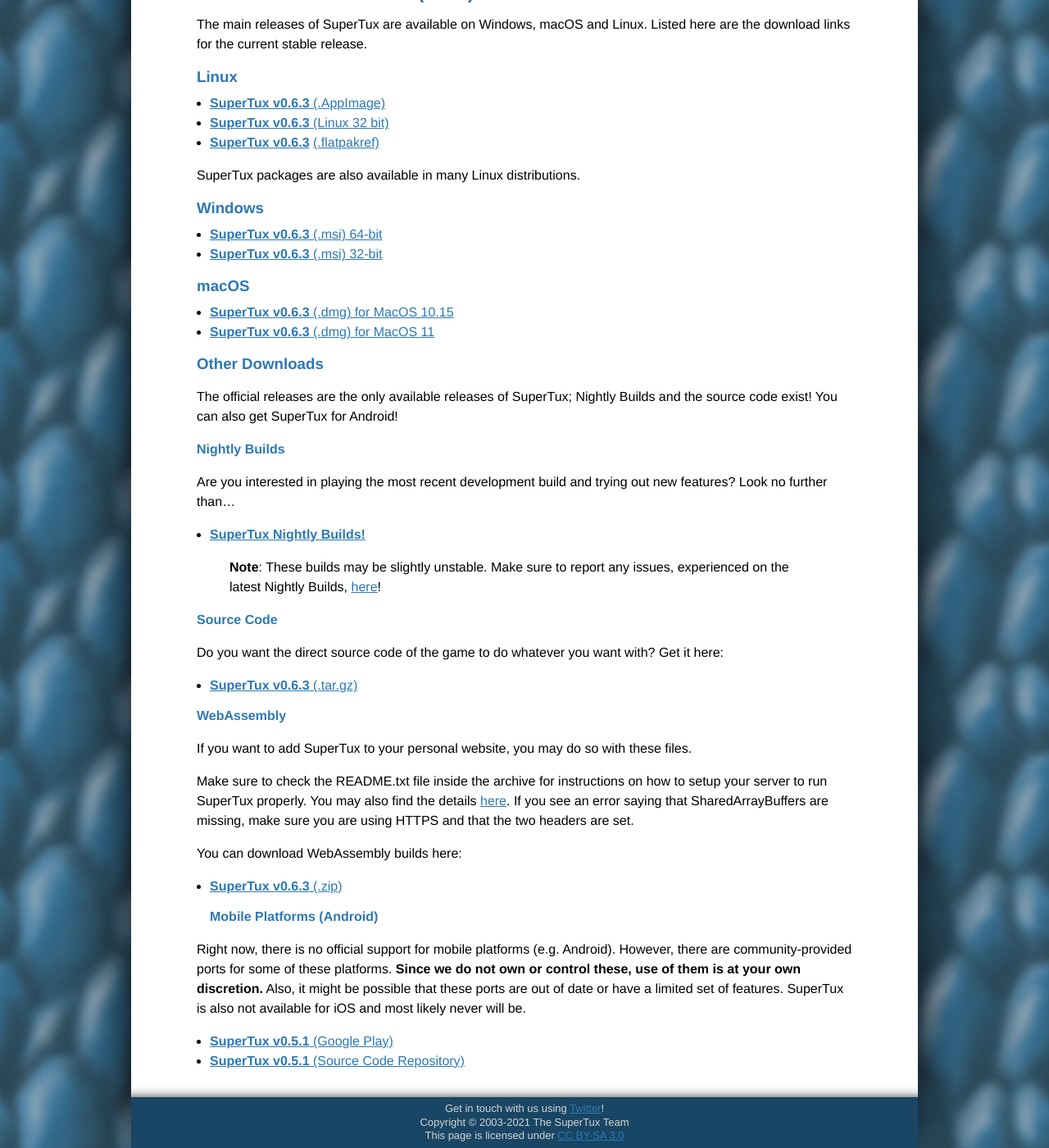
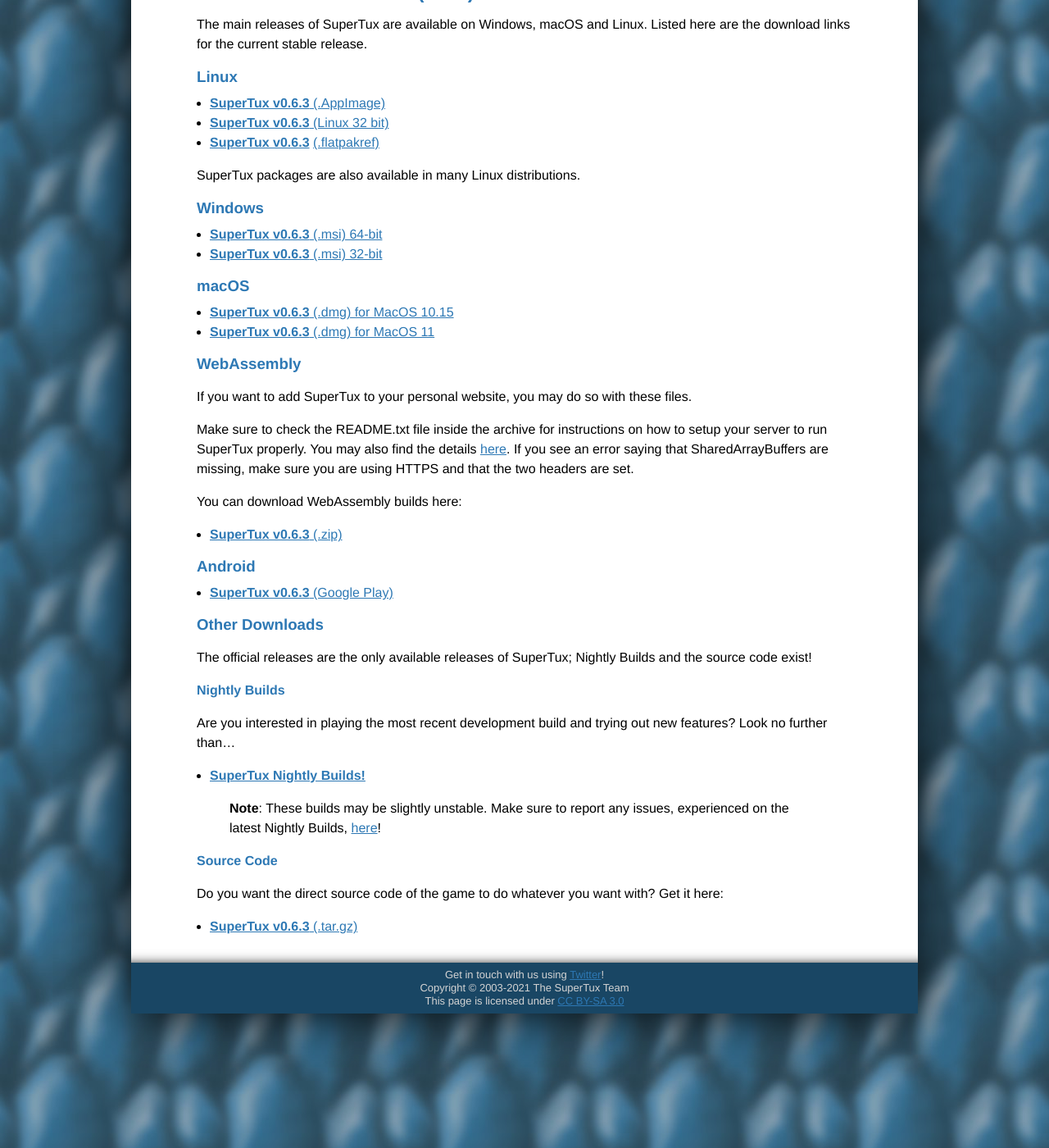
Before and after one commit to SuperTux/SuperTux.github.io, a Jekyll site: the page built from download.md, in a window 1280 px wide and 1400 px high, scrolled down 474 px. Shown: the whole window at 82% size. Built offline with Jekyll 4.4.1, drawn with Linux system fonts in a browser that asks for light colours.

Commit message:
WebAssembly and Android builds are official

```diff
--- a/download.md
+++ b/download.md
@@ -30,10 +30,24 @@
 - [**SuperTux v0.6.3** (.dmg) for MacOS 10.15](https://github.com/SuperTux/supertux/releases/download/v0.6.3/SuperTux-v0.6.3-Darwin-10.15.dmg)
 - [**SuperTux v0.6.3** (.dmg) for MacOS 11](https://github.com/SuperTux/supertux/releases/download/v0.6.3/SuperTux-v0.6.3-Darwin-11.dmg)
 
+### WebAssembly
+
+If you want to add SuperTux to your personal website, you may do so with these files.
+
+Make sure to check the README.txt file inside the archive for instructions on how to setup your server to run SuperTux properly. You may also find the details [here](https://developer.mozilla.org/en-US/docs/Web/JavaScript/Reference/Global_Objects/SharedArrayBuffer#security_requirements). If you see an error saying that SharedArrayBuffers are missing, make sure you are using HTTPS and that the two headers are set.
+
+You can download WebAssembly builds here:
+
+- [**SuperTux v0.6.3** (.zip)](https://github.com/SuperTux/supertux/releases/download/v0.6.3/SuperTux-v0.6.3-WASM.zip)
+
+### Android
+
+- [**SuperTux v0.6.3** (Google Play)](https://play.google.com/store/apps/details?id=org.lethargik.supertux2&hl=en)
+
 ### Other Downloads
 
 The official releases are the only available releases of SuperTux; Nightly Builds
-and the source code exist! You can also get SuperTux for Android!
+and the source code exist!
 
 #### Nightly Builds
 
@@ -49,23 +63,3 @@
 Get it here:
 
 - [**SuperTux v0.6.3** (.tar.gz)](https://github.com/SuperTux/supertux/releases/download/v0.6.3/SuperTux-v0.6.3-Source.tar.gz)
-
-#### WebAssembly
-
-If you want to add SuperTux to your personal website, you may do so with these files.
-
-Make sure to check the README.txt file inside the archive for instructions on how to setup your server to run SuperTux properly. You may also find the details [here](https://developer.mozilla.org/en-US/docs/Web/JavaScript/Reference/Global_Objects/SharedArrayBuffer#security_requirements). If you see an error saying that SharedArrayBuffers are missing, make sure you are using HTTPS and that the two headers are set.
-
-You can download WebAssembly builds here:
-
-- [**SuperTux v0.6.3** (.zip)](https://github.com/SuperTux/supertux/releases/download/v0.6.3/SuperTux-v0.6.3-WASM.zip)
-#### Mobile Platforms (Android)
-
-Right now, there is no official support for mobile platforms (e.g. Android).
-However, there are community-provided ports for some of these platforms.
-**Since we do not own or control these, use of them is at your own discretion.**
-Also, it might be possible that these ports are out of date or have a limited
-set of features. SuperTux is also not available for iOS and most likely never will be.
-
-- [**SuperTux v0.5.1** (Google Play)](https://play.google.com/store/apps/details?id=org.lethargik.supertux2&hl=en)
-- [**SuperTux v0.5.1** (Source Code Repository)](https://github.com/pelya/supertux)
```
